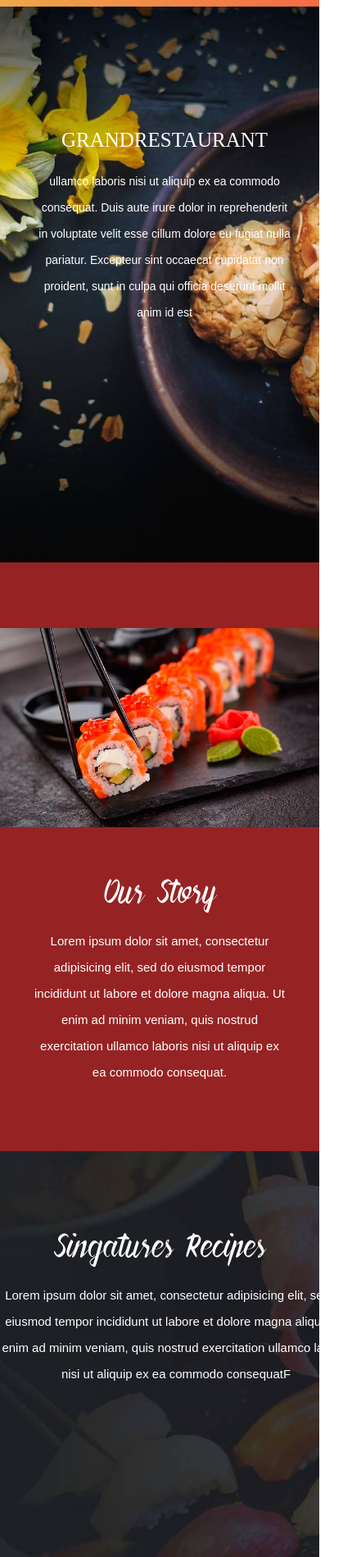
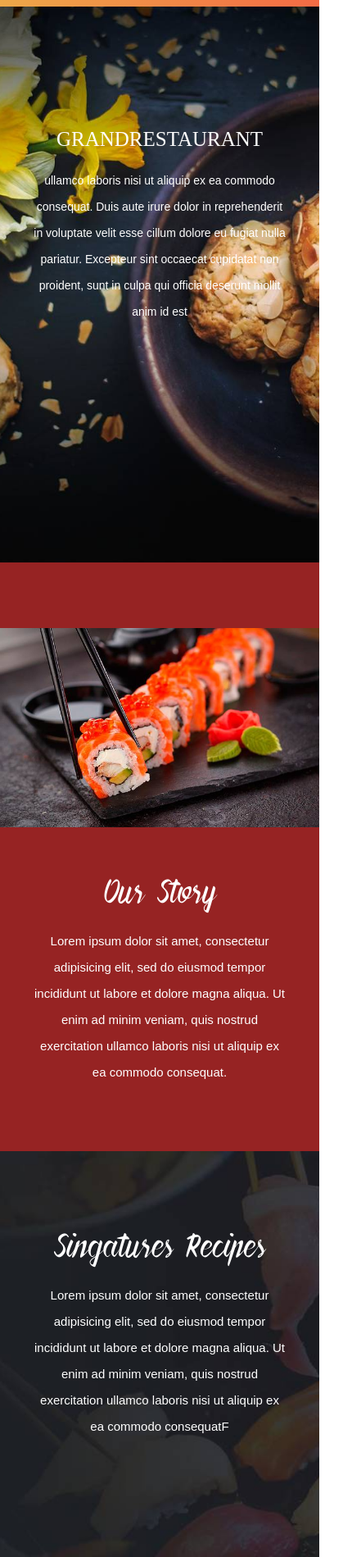
Before and after one commit to SedatMammadly/website1, a plain HTML site: page index.html in a window 390 px wide. Shown: the part 74-1973 px from the top of the page at 82% size, 430 px wide, since content can reach past the window. Drawn offline with Linux system fonts and the light colour scheme.

Commit message:
twochange

```diff
--- a/css/style.css
+++ b/css/style.css
@@ -438,6 +438,7 @@
 }
 
 @media only screen and (max-width:768px) {
+
     .logo{
         font-size: 20px;
     }
@@ -548,11 +549,19 @@
     .menu>li:not(:last-child) {
         border-bottom: 1px solid #444;
     }
+    .img-flex img{
+        width: 480px;
+
+    }
+    .resipe-content p{
+        width: 80%;
+    }
 }
 @media only screen and (max-width:400px){
     .main-content{
         width: 80%;
         margin: 0px auto;
+        padding: 149px 28px;
     }
     .main-content h1{
         font-size: 25px;
```
